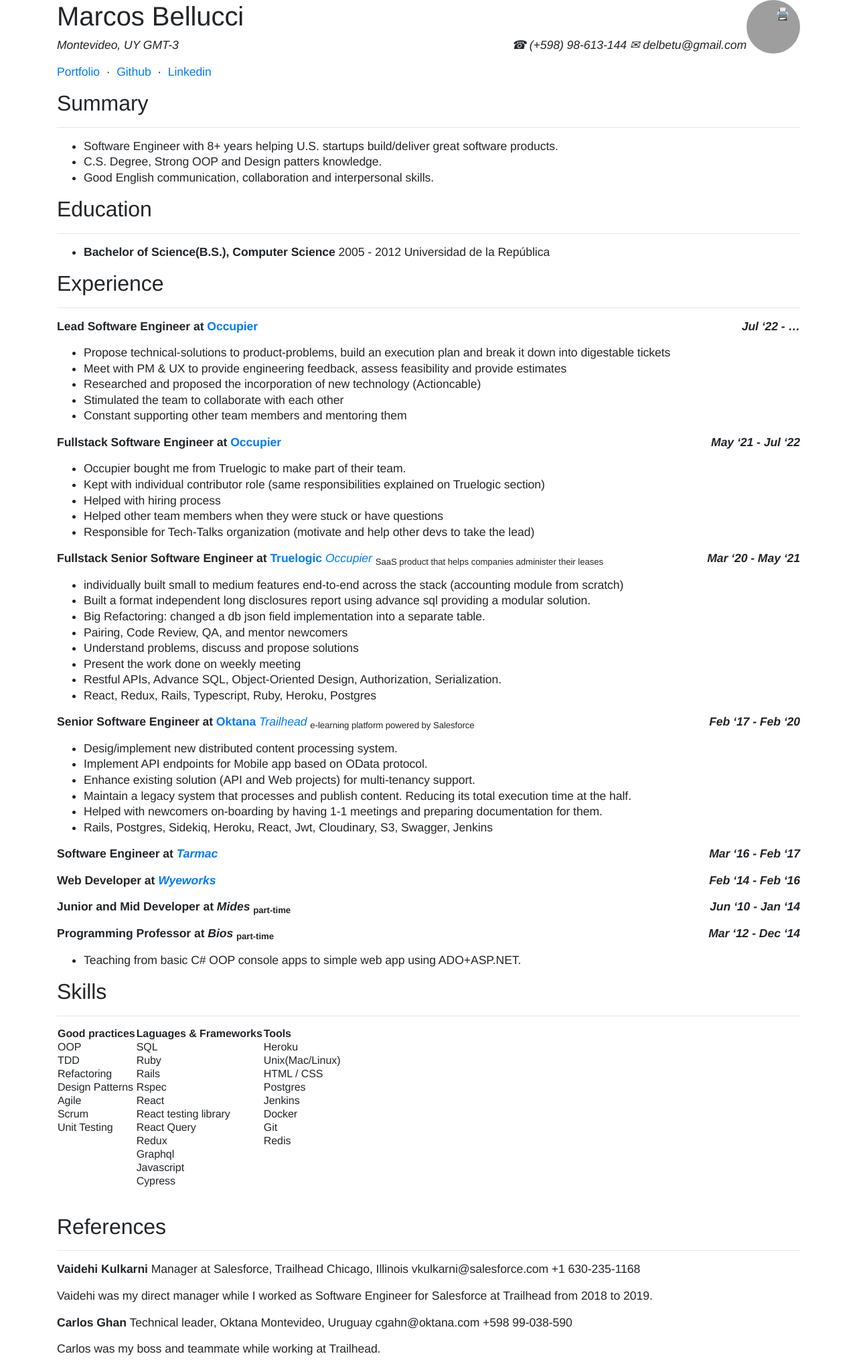
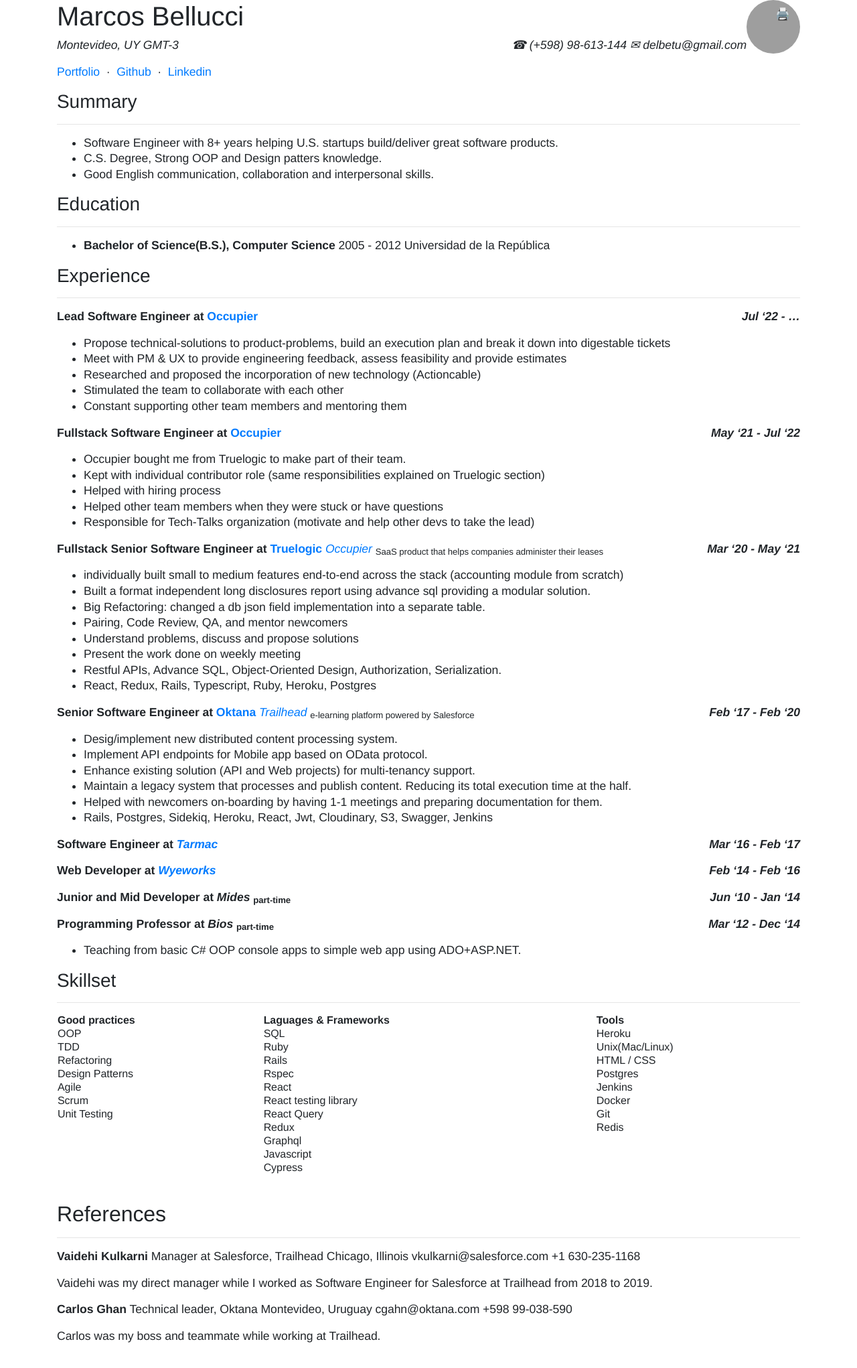
Before and after one commit to delbetu/delbetu.github.io, a Jekyll site: the page built from resume.md, in a window 1280 px wide. Shown: the whole page at 67% size. Built offline with Jekyll 4.4.1, drawn with Linux system fonts in a browser that asks for light colours; emoji names are drawn with the system emoji font; grey boxes are pictures that could not be loaded.

Commit message:
Update resume.md

```diff
--- a/resume.md
+++ b/resume.md
@@ -16,19 +16,19 @@
  [Github](https://github.com/delbetu) &nbsp;&middot;&nbsp;
  [Linkedin](https://www.linkedin.com/in/marcos-bellucci-fratti-76b07918/?locale=en_US)
 
-## Summary
+### Summary
 ---
 - Software Engineer with 8+ years helping U.S. startups build/deliver great software products.
 - C.S. Degree, Strong OOP and Design patters knowledge.
 - Good English communication, collaboration and interpersonal skills.
 
 
-## Education
+### Education
 ---
 * **Bachelor of Science(B.S.), Computer Science**
  2005 - 2012 Universidad de la República
 
-## Experience
+### Experience
 ---
 
 <!-- # Writing Strong Bullets -->
@@ -104,8 +104,13 @@
 **Programming Professor at *Bios*  <sub>part-time</sub>    *Mar '12 - Dec '14*{:.float-right}**
  - Teaching from basic C# OOP console apps to simple web app using ADO+ASP.NET.
 
-## Skills
+### Skillset
 ---
+<style>
+    table {
+        width: 100%;
+    }
+</style>
 
 | Good practices                | Laguages & Frameworks         | Tools                            |
 | ----------------------------- | ----------------------------- | -------------------------------- |
```
